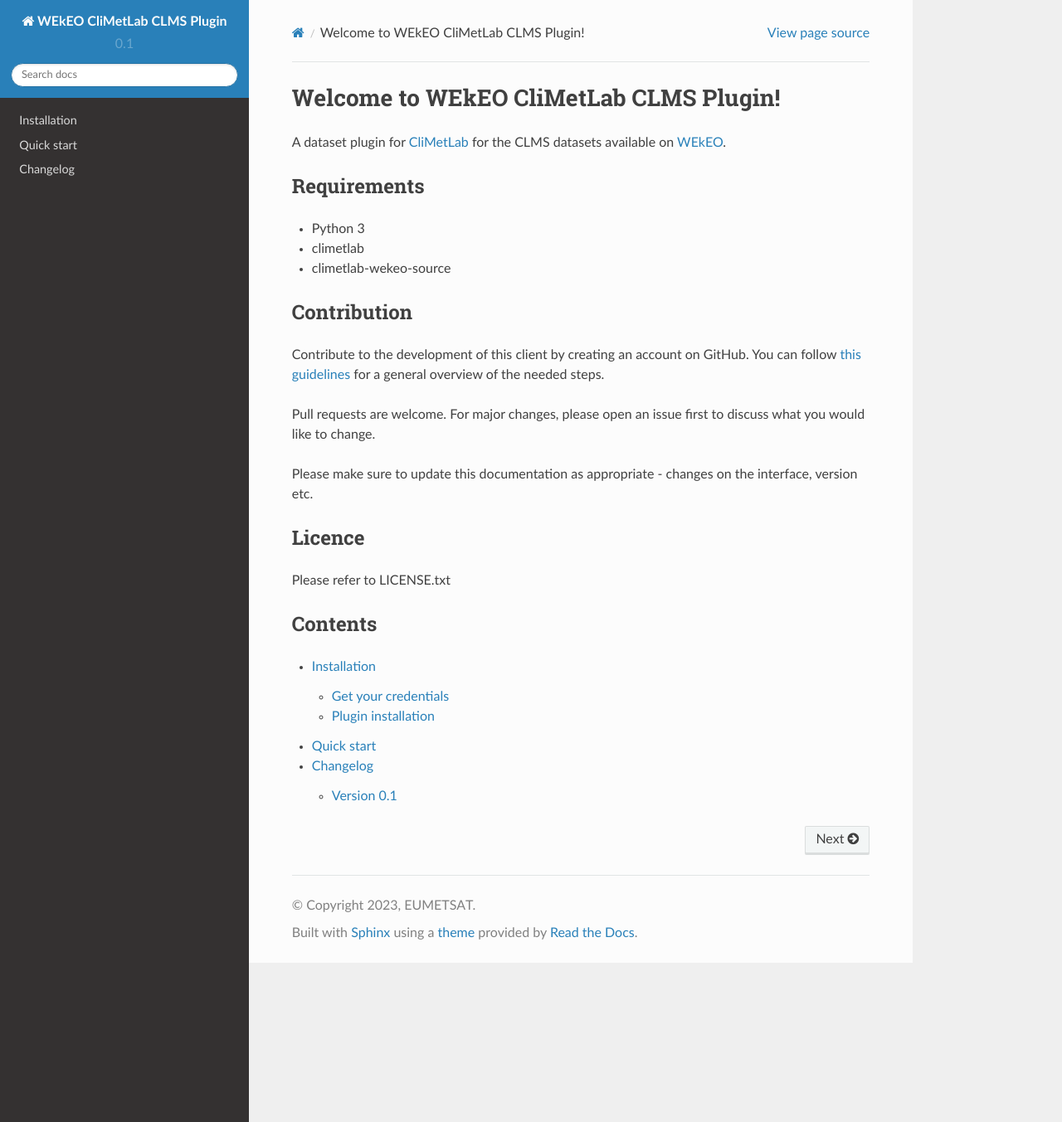
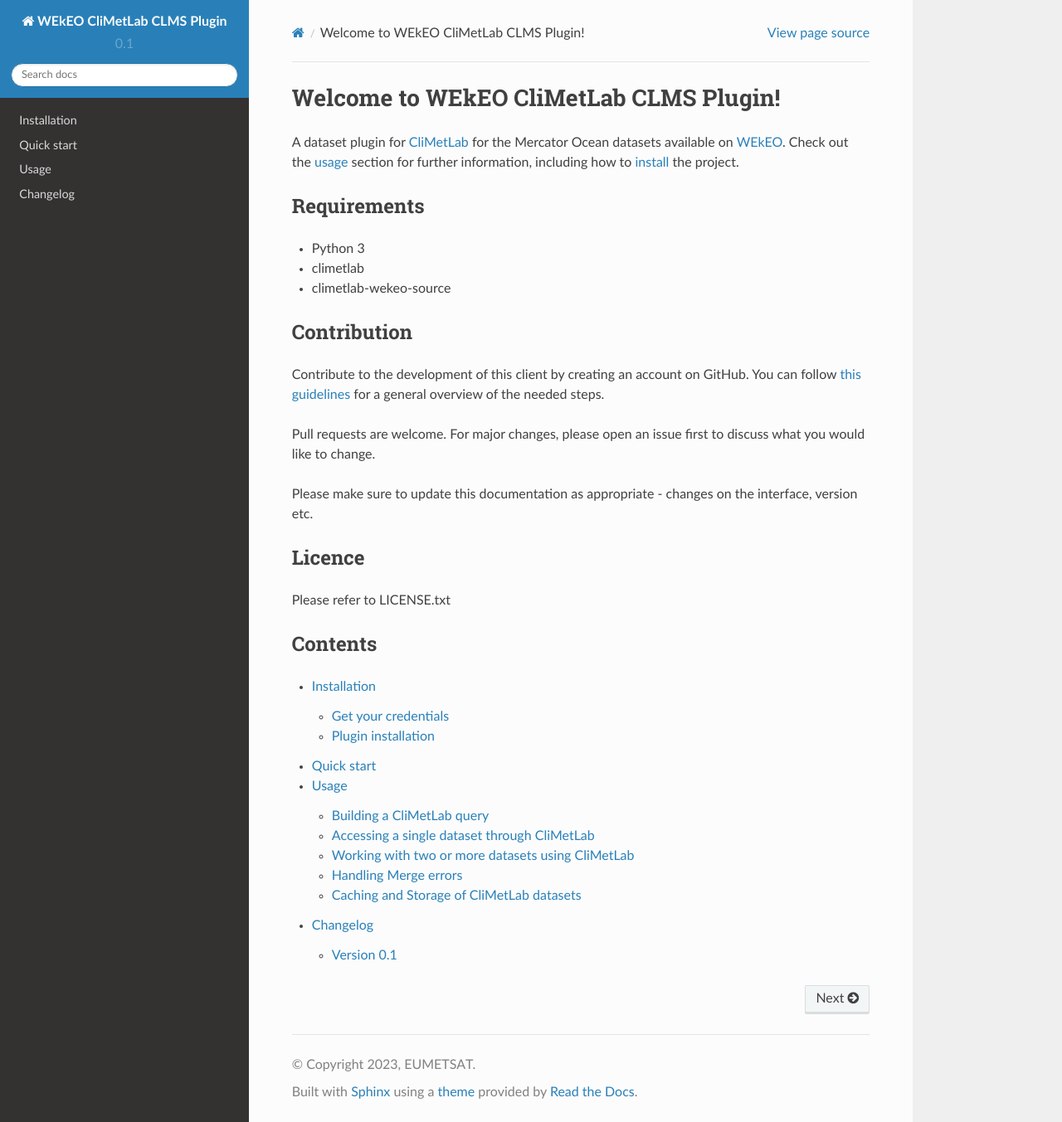
Before and after one commit to GermanoGuerrini/climetlab-wekeo-clms, a Sphinx documentation site: the page built from docs/source/index.rst, in a window 1280 px wide and 1353 px high. Shown: the whole window at 83% size. Built offline with Sphinx 7.4.7 and the Read the Docs theme 2.0.0, drawn with Linux system fonts in a browser that asks for light colours; some of the changed lines change nothing that is shown.

Commit message:
add usage section, update index

```diff
--- a/docs/source/index.rst
+++ b/docs/source/index.rst
@@ -1,7 +1,9 @@
 Welcome to WEkEO CliMetLab CLMS Plugin!
 =================================================
 
-A dataset plugin for `CliMetLab <https://climetlab.readthedocs.io/en/latest/index.html>`_ for the CLMS datasets available on `WEkEO <https://www.wekeo.eu/>`_.
+A dataset plugin for `CliMetLab <https://climetlab.readthedocs.io/en/latest/index.html>`_ for the Mercator Ocean datasets available on `WEkEO <https://www.wekeo.eu/>`_.
+Check out the :doc:`usage </usage>` section for further information, including
+how to :doc:`install </installation>` the project.
 
 Requirements
 ------------
@@ -29,4 +31,5 @@
 
    installation
    quickstart
+   usage
    changelog
--- /dev/null
+++ b/docs/source/usage.rst
@@ -0,0 +1,178 @@
+Usage
+=====
+
+Building a CliMetLab query
+---------------------------------------------------------------
+
+The WEkEO CliMetLab Plugin gives access to a wide range of WEkEO datasets. All WEkEO datasets can be explored in the  `WEkEO Viewer <https://www.wekeo.eu/data?view=viewer>`_.
+
+The CliMetLab WEkEO CLMS Plugin supports the datasets published by the Copernicus Land Monitoring Service.
+
+
+A dataset can be accessed using CliMatLab with the ``load_dataset`` function.
+The minimum required argument for the function ``load_dataset`` is the dataset id.
+
+The CliMetLab dataset id can be derived from the dataset id inside the WEkEO viewer. For example:
+
+WEkEO dataset id: ``EO:CLMS:DAT:CGLS_HOURLY_LST_GLOBAL_V2``
+CliMetLab dataset id: ``wekeo-clms-cgls-hourly-lst-global-v2``
+
+.. code-block:: python
+
+    import climetlab as cml
+
+    ds = cml.load_dataset("wekeo-clms-cgls-hourly-lst-global-v2")
+
+This code will download all available data in this dataset. As this means the download of large volumes of data (not advised),
+it is necessary to further subset the query by dataset attributes. There are two ways to find the available attributes for each dataset:
+
+
+1. Explore attributes in the `WEkEO Viewer <https://www.wekeo.eu/data?view=viewer>`_
+
+.. image:: ../images/wekeo-viewer.png
+    :width: 200
+
+2. Explore attributes in the Plugin source code
+
+Each dataset is described with its attributes in a separate python file in the `plugin source code <https://github.com/wekeo/climetlab-wekeo-clms>`_.
+
+The above-described Land Surface Temperature (LST) dataset can be found `here <https://github.com/wekeo/climetlab-wekeo-clms/blob/main/climetlab_wekeo_clms/cgls_hourly_lst_global_v2.py>`_.
+
+Now, a CliMetLab query for WEkEO data can be created:
+
+.. code-block:: python
+
+    import climetlab as cml
+
+    ds = cml.load_dataset(
+        "wekeo-clms-cgls-hourly-lst-global-v2",
+        start="2021-07-01T00:00:00Z",
+        end="2021-07-01T23:59:59Z",
+    )
+
+Accessing a single dataset through CliMetLab
+--------------------------------------------
+
+This query triggers the download of a subset of a single dataset.
+
+.. code-block:: python
+
+    import climetlab as cml
+
+    ds = cml.load_dataset(
+        "wekeo-clms-cgls-hourly-lst-global-v2",
+        start="2021-07-01T00:00:00Z",
+        end="2021-07-01T23:59:59Z",
+    )
+
+The download result is stores in chache. Running again the `cml.load_dataset` for the same dataset and the identical parameters will not trigger a new download, but will use the cached data instead.
+
+After downloading, the dataset can be converted to xarray using the `to_xarray` function:
+
+.. code-block:: python
+
+    xarr = ds.to_xarray()
+    xarr
+
+Using the python `xarray` module, the dataset can be analyzed and plotted.
+
+.. code-block:: python
+
+    #create a spatial subset of the data
+
+    lst_spain = xarr.sel( lat=slice(44.1, 35.6), lon = slice(-10, 4))[['LST']]
+    lst_spain.attrs["title"] = "LST Spain 2021-07-01"
+
+    # summarize the mean LST for the area of Spain
+
+    lst_spain.LST.mean(dim=["lat", "lon"]).plot.line(x="time")
+    plt.title ("LST Spain Diurnal Cycle 2021-07-01")
+
+.. image:: ../images/lst-line-plot.png
+    :width: 400
+
+Working with two or more datasets using CliMetLab
+-------------------------------------------------
+
+In many cases it is necessary to combine more datasets and variables for data analysis.
+Using the WEkEO CliMetLab Plugin, datasets from different sources can be downloaded and combined.
+
+The LST dataset used in the previous sections is available in the date range betweel ``2021-01-18`` and today.
+If we want to compare the LST of 2021-07-01 with the LST of the previous year, it is necessary to query the Version 1 of the dataset:
+``wekeo-clms-cgls-hourly-lst-global-v1`` and combine it with the new version of the dataset.
+
+
+.. code-block:: python
+
+    import climetlab as cml
+    import xarray as xr
+    import matplotlib.pyplot as plt
+
+    ds_v1 = cml.load_dataset(
+        "wekeo-clms-cgls-hourly-lst-global-v1",
+        start="2020-07-01T00:00:00Z",
+        end="2020-07-01T23:59:59Z",
+    )
+
+    #convert to xarray
+    xarr_v1 = ds_v1.to_xarray
+
+    #concatenate along the time dimension to have a consecutive time series
+    lst = xr.concat([xarr, xarr_v1], dim="time")
+
+    #compare the two dates within one plot
+    import matplotlib.pyplot as plt
+
+    lst_spain.groupby("time.hour").mean(dim=["lat", "lon", "time"]).LST.plot.line(x="hour", label="mean 2020 2021")
+    lst_spain.isel(time=(lst_spain.time.dt.year == 2020)).groupby("time.hour").mean(dim=["lat", "lon", "time"]).LST.plot.line(x="hour", label = "2020")
+    lst_spain.isel(time=(lst_spain.time.dt.year == 2021)).groupby("time.hour").mean(dim=["lat", "lon", "time"]).LST.plot.line(x="hour", add_legend = True, label="2021")
+    plt.legend()
+    plt.title ("LST Spain comparison 2020-07-01 and 2021-07-01")
+
+.. image:: ../images/lst-line-comparison.png
+    :width: 400
+
+Handling Merge errors
+---------------------
+
+The ``to_xarray`` function is not supported for all datasets depending of the datasets' shape and variable names. In such cases the following error will occur:
+
+.. error::
+    MergeError: Cannot safely merge your data. Try to download a single variable or loop over the files and call `to_xarray` on each one.
+
+For a dataset example on how to possibly handle this error, please refer to the `CliMetLab WEkEO ECMWF Documentation <https://climetlab-wekeo-ecmwf.readthedocs.io/en/latest/usage.html#handling-merge-errors>`_
+
+
+Caching and Storage of CliMetLab datasets
+-----------------------------------------
+
+The CliMetLab source module works with caching instead of storing files in the local file system.
+This brings the advantage that the user does not have to clean up the local disk, but the files will be removed automatically when the cache is cleared.
+
+.. warning::
+
+    When working with large datasets the files will fill up the computers cache, or the data cannot be fully downloaded if the queried volume does not fit fully in cache.
+
+For large volumes of data it is recommended to change the default location where CliMetLab stores the data from cache to a large disk or object storage.
+All benefits of the data management of CliMetLab remain, except the datasets are not deleted when the cache is cleared. They will be persistent on the drive instead.
+
+.. code-block:: python
+
+     import climetlab as cml
+
+     cml.settings.get("cache-directory") # Find the current cache directory
+
+     "/tmp/climetlab-$USER"
+
+     # Change the value of the setting
+     cml.settings.set("cache-directory", "/big-disk/climetlab-cache")
+
+     # Python kernel restarted
+
+     import climetlab as cml
+     cml.settings.get("cache-directory") # Cache directory has been modified
+
+     "/big-disk/climetlab-cache"
+
+
+More information on caching can be found in the official documentation of CliMetLab (`Caching <https://climetlab.readthedocs.io/en/latest/guide/caching.html>`_).
```
Also changed, not shown: docs/images/lst-line-comparison.PNG (added), docs/images/lst-line-plot.PNG (added), docs/images/wekeo-viewer.PNG (added).
